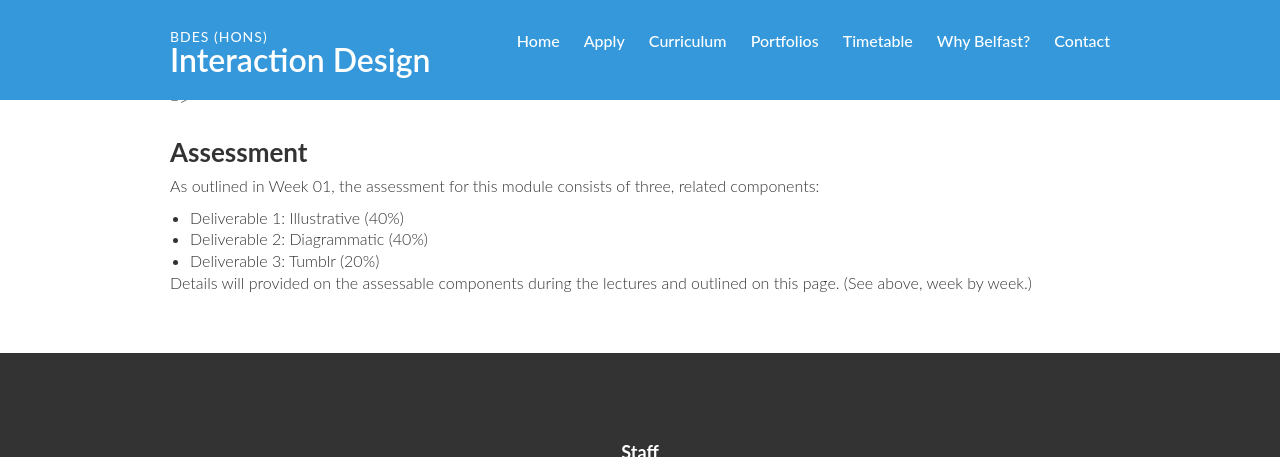
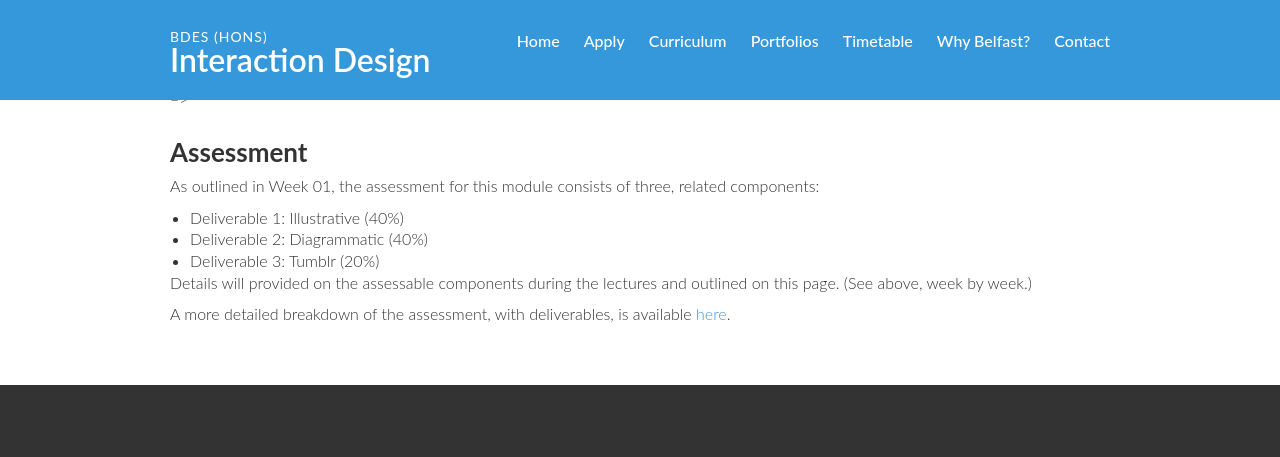
Before and after one commit to ixdbelfast/ixdbelfast.github.io, a Jekyll site: the page built from modules/IXD104/IXD104.md, in a window 1280 px wide and 900 px high, scrolled down 7261 px, cut to the strip 0-457 px from the top of the window. Built offline with Jekyll 4.4.1, drawn with Linux system fonts in a browser that asks for light colours; our own code applies the rules of GitHub Pages for plain Markdown files; some of the changed lines change nothing that is shown.

Commit message:
Outcomes

```diff
--- a/modules/IXD104/IXD104.md
+++ b/modules/IXD104/IXD104.md
@@ -343,9 +343,4 @@ As outlined in Week 01, the assessment for this module consists of three, relate
 
 Details will provided on the assessable components during the lectures and outlined on this page. (See above, week by week.)
 
-
-<!--
-
-A more detailed breakdown of the assessment, with deliverables, is available [here](https://github.com/fehler/lectures/blob/master/IXD302/IXD302-Deliverables.md).
-
--->
+A more detailed breakdown of the assessment, with deliverables, is available [here](https://www.dropbox.com/s/3uu4eu2zyekrrj5/IXD104%2C%20DES107%20-%20Assessment%20Criteria.pdf?dl=0).
```
